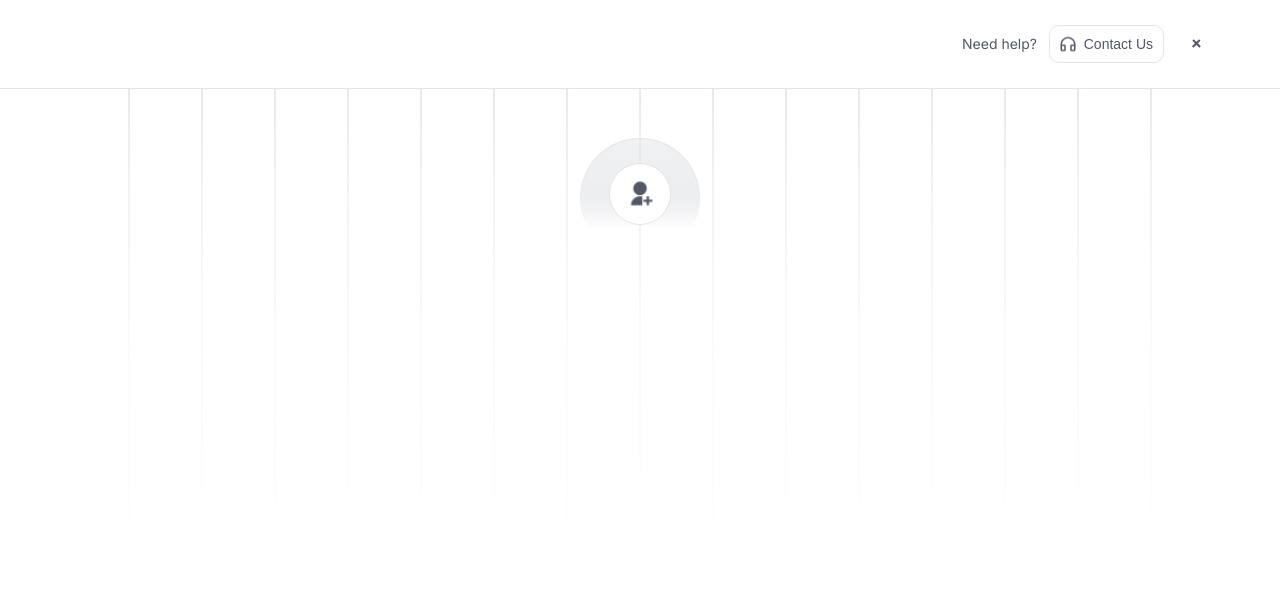
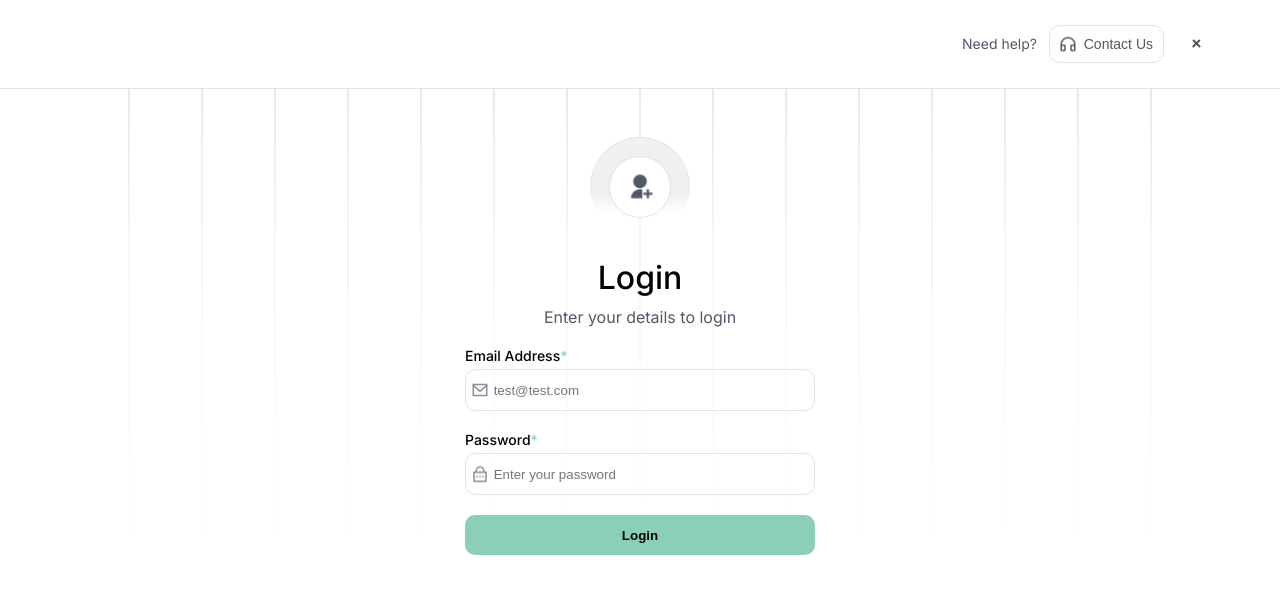
Before and after one commit to georgiobejjani/veerTest, a React (Create React App) app: page / in a window 1280 px wide. Shown: the top 594 px of the page. Built offline with nearby package versions, Linux system fonts and the light colour scheme.

Commit message:
Implemented logIn form

```diff
--- a/src/Components/Header/Header.module.scss
+++ b/src/Components/Header/Header.module.scss
@@ -32,14 +32,12 @@
         margin: 0 12px;
         text-align: right;
         position: relative;
-        transition: all 0.4s ease-in-out;
-        transform: perspective(1000px) translateZ(0);
+        @include hoverEffect();
 
         &:hover {
             color: $black;
             border: 1px solid $lightWhiteColor;
             background-color: $lightWhiteColor;
-            transform: perspective(1000px) translateZ(-10px);
         }
     }
 
--- a/src/Components/HeaderPattern/HeaderPattern.js
+++ b/src/Components/HeaderPattern/HeaderPattern.js
@@ -1,6 +1,5 @@
 import React, { useEffect, useState } from 'react';
 import classes from './HeaderPattern.module.scss';
-import userIcon from '../../assets/user-add-fill.png';
 
 export default function HeaderPattern() {
     const [linesCount, setLinesCount] = useState([]);
@@ -15,10 +14,6 @@ export default function HeaderPattern() {
 
     return (
         <div className={classes.pattern_container}>
-            <div className={classes.pattern_fadeContainer} />
-            <div className={classes.pattern_iconContainer}>
-                <img src={userIcon} className={classes.pattern__userIcon} alt='userIcon' />
-            </div>
             {linesCount}
         </div>
     );
--- a/src/Components/HeaderPattern/HeaderPattern.module.scss
+++ b/src/Components/HeaderPattern/HeaderPattern.module.scss
@@ -10,57 +10,7 @@
     top: 88px;
     @include center_align();
     position: absolute;
-  }
-
-  &_fadeContainer {
-    width: 100px;
-    height: 100px;
-    @include center_align();
-    position: absolute;
-    top: 50px;
-    border-radius: 100%;
-    padding: 10px;
-    background-image: linear-gradient(to bottom,
-        rgba(226, 228, 233, 1) 0%,
-        rgba(226, 228, 233, 0.8) 50%,
-        rgba(226, 228, 233, 0) 75%,
-        rgba(226, 228, 233, 0) 100%);
-    z-index: 2;
-
-    &::before {
-      content: '';
-      position: absolute;
-      border-radius: 100%;
-      top: 1px;
-      bottom: 1px;
-      right: 1px;
-      left: 1px;
-      background-image: linear-gradient(to bottom,
-          rgb(244, 245, 245, 0.8) 0%,
-          rgb(244, 245, 245, 0.4) 50%,
-          rgb(244, 245, 245, 0) 75%,
-          rgb(244, 245, 245, 0) 100%);
-    }
-  }
-
-  &_iconContainer {
-    border-radius: 100%;
-    background-color: $white;
-    border: 1px solid $secondaryColor;
-    width: 60px;
-    height: 60px;
-    z-index: 1000;
-    @include center_align();
-    position: absolute;
-    top: 75px;
-  }
-
-  &__userIcon {
-    height: 30px;
-    position: absolute;
-    top: 50%;
-    left: 50%;
-    transform: translate(-50%, -50%);
+    z-index: -1;
   }
 
   &__line {
--- /dev/null
+++ b/src/Components/LoginForm/InputField.js
@@ -0,0 +1,25 @@
+import React, { useEffect, useState } from 'react'
+import classes from './LoginForm.module.scss';
+
+export default function InputField({ titleLabel, placeHolder, inputIcon, inputType, setValue, value, name }) {
+
+    return (
+        <div className={classes.inputContainer}>
+            <label className={classes.inputContainer__subTitle}>{titleLabel}</label>
+            <div className={classes.fieldWrapper}>
+                <div className={classes.fieldWrapper_iconContainer}>
+                    <img src={inputIcon} alt="input Icon" className={classes.fieldWrapper__icon} />
+                </div>
+                <input
+                    required
+                    type={inputType}
+                    placeholder={placeHolder}
+                    className={classes.fieldWrapper_inputType}
+                    name={name}
+                    value={value}
+                    onChange={setValue}
+                />
+            </div>
+        </div>
+    )
+}
--- /dev/null
+++ b/src/Components/LoginForm/LoginForm.js
@@ -0,0 +1,66 @@
+import React, { useState } from "react";
+import classes from "./LoginForm.module.scss";
+import userIcon from "../../assets/user-add-fill.png";
+import InputField from "./InputField";
+import emailIcon from '../../assets/emailIcon.png';
+import passwordIcon from '../../assets/passIcon.png';
+
+export default function LoginForm() {
+    const [values, setValues] = useState({
+        email: '',
+        password: ''
+    });
+
+    const handleInputChange = (e) => {
+        const { name, value } = e.target;
+        setValues(prevValues => ({
+            ...prevValues,
+            [name]: value
+        }))
+    }
+
+    const submitForm = (e) => {
+        e.preventDefault();
+    }
+
+    return (
+        <div className={classes.formWrapper}>
+            <div className={classes.formWrapper_fadeContainer}>
+                <div className={classes.formWrapper_iconContainer}>
+                    <img
+                        src={userIcon}
+                        className={classes.formWrapper__userIcon}
+                        alt="userIcon"
+                    />
+                </div>
+            </div>
+            <h1 className={classes.formWrapper__title}>
+                login
+            </h1>
+            <span className={classes.formWrapper__subTitle}>
+                Enter your details to login
+            </span>
+            <form className={classes.formWrapper_controlForm} onSubmit={submitForm}>
+                <InputField
+                    titleLabel="email address"
+                    placeHolder="test@test.com"
+                    inputIcon={emailIcon}
+                    inputType="email"
+                    name="email"
+                    setValue={handleInputChange}
+                    value={values.email}
+                />
+                <InputField
+                    titleLabel="password"
+                    placeHolder="Enter your password"
+                    inputIcon={passwordIcon}
+                    inputType="password"
+                    name="password"
+                    setValue={handleInputChange}
+                    value={values.password}
+                />
+                <button className={classes.formWrapper_loginBtn} type="submit">login</button>
+            </form>
+        </div>
+    );
+}
--- /dev/null
+++ b/src/Components/LoginForm/LoginForm.module.scss
@@ -0,0 +1,133 @@
+@import '../../sass/style.scss';
+
+.formWrapper {
+    margin-top: 48px;
+    z-index: 1000;
+
+    &_fadeContainer {
+        width: 80px;
+        height: 80px;
+        @include center_align();
+        border-radius: 100%;
+        padding: 10px;
+        background-image: linear-gradient(to bottom,
+                rgba(226, 228, 233, 1) 0%,
+                rgba(226, 228, 233, 0.8) 50%,
+                rgba(226, 228, 233, 0) 75%,
+                rgba(226, 228, 233, 0) 100%);
+        z-index: 2;
+
+        &::before {
+            content: '';
+            position: absolute;
+            border-radius: 100%;
+            top: 1px;
+            bottom: 1px;
+            right: 1px;
+            left: 1px;
+            background-image: linear-gradient(to bottom,
+                    rgb(244, 245, 245, 0.8) 0%,
+                    rgb(244, 245, 245, 0.4) 50%,
+                    rgb(244, 245, 245, 0) 75%,
+                    rgb(244, 245, 245, 0) 100%);
+        }
+    }
+
+    &_iconContainer {
+        border-radius: 100%;
+        background-color: $white;
+        border: 1px solid $secondaryColor;
+        width: 60px;
+        height: 60px;
+        @include center_middle_align();
+        position: absolute;
+    }
+
+    &__userIcon {
+        height: 30px;
+        @include center_middle_align();
+        position: absolute;
+    }
+
+    &__title {
+        text-transform: capitalize;
+        text-align: center;
+        font-weight: 500;
+        margin-bottom: 10px;
+    }
+
+    &__subTitle {
+        display: block;
+        width: fit-content;
+        margin: auto;
+        color: $textColor;
+        font-size: 16px;
+        font-weight: 400;
+    }
+
+    &_controlForm {
+        width: 350px;
+        margin: 20px auto 0;
+    }
+
+    &_loginBtn {
+        width: 100%;
+        margin-top: 20px;
+        background-color: $lightGreen;
+        border-radius: 10px;
+        height: 40px;
+        padding: 10px;
+        border: 2px solid $lightGreen;
+        text-transform: capitalize;
+        font-weight: 600;
+        cursor: pointer;
+
+        &:hover {
+            background-color: transparent;
+        }
+    }
+}
+
+.inputContainer {
+    margin-top: 20px;
+
+    &__subTitle {
+        @include inputTitle();
+    }
+
+}
+
+.fieldWrapper {
+    @include flex($justify-content: flex-start, $align-items: normal);
+    width: 100%;
+    box-sizing: border-box;
+    border: 1px solid $secondaryColor;
+    border-radius: 10px;
+    @include hoverEffect();
+
+    &_iconContainer {
+        width: 30px;
+        position: relative;
+        border: none;
+    }
+
+    &__icon {
+        @include center_middle_align();
+        position: absolute;
+    }
+
+    &_inputType {
+        height: 40px;
+        padding: 0;
+        border: none;
+        outline: none;
+        width: 100%;
+        background-color: transparent;
+    }
+}
+
+@media #{$mobile} {
+    .formWrapper_controlForm {
+        width: 300px;
+    }
+}
--- a/src/Containers/Login/Login.js
+++ b/src/Containers/Login/Login.js
@@ -1,7 +1,11 @@
 import React from 'react'
 import Header from '../../Components/Header/Header'
+import LoginForm from '../../Components/LoginForm/LoginForm'
 export default function Login() {
     return (
-        <Header />
+        <>
+            <Header />
+            <LoginForm />
+        </>
     )
 }
--- a/src/sass/typography.scss
+++ b/src/sass/typography.scss
@@ -0,0 +1,23 @@
+@mixin inputTitle () {
+    display: block;
+    margin-bottom: 5px;
+    font-size: 14px;
+    font-weight: 500;
+    color: $black;
+    text-transform: capitalize;
+
+    &::after {
+        content: '*';
+        color: $lightGreen;
+    }
+}
+
+@mixin hoverEffect () {
+    transition: all 0.4s ease-in-out;
+    transform: perspective(1000px) translateZ(0);
+
+    &:hover,&:active,&:focus {
+        transform: perspective(1000px) translateZ(-10px);
+        background-color: $secondaryColor;
+    }
+}
```
Also changed, not shown: src/assets/emailIcon.png (added), src/assets/passIcon.png (added).
